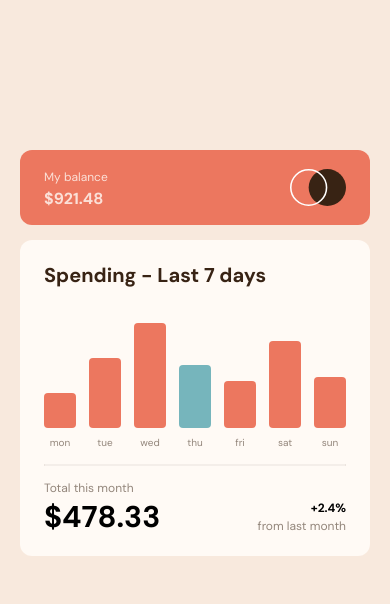
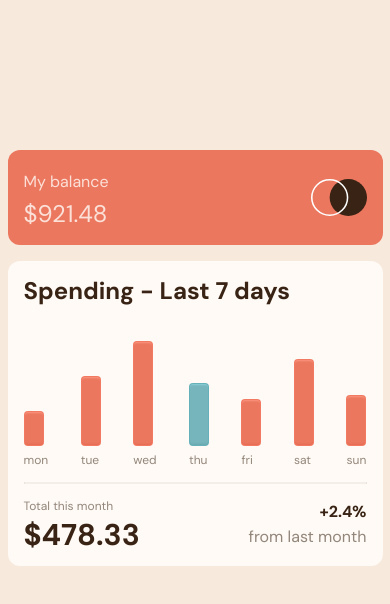
Before and after one commit to ialbertmartinez/expenses-chart, a plain HTML site: page index.html in a window 390 px wide. Drawn offline with Linux system fonts and the light colour scheme.

Commit message:
add interactive chart via external json | add responsive behavior to meet objectives

```diff
--- /dev/null
+++ b/blocks/chart.css
@@ -0,0 +1,105 @@
+.chart {
+	font-family: "DM Sans", arial, sans-serif;
+	display: flex;
+	flex-flow: row nowrap;
+	justify-content: space-between;
+	align-items: baseline;
+	column-gap: 13px;
+}
+
+.chart__data-set {
+	padding-top: 20px;
+	position: relative;
+	display: grid;
+	align-items: baseline;
+	justify-items: stretch;
+	justify-content: space-between;
+	grid-template-areas:
+		"amount amount amount amount amount amount amount"
+		"day day day day day day day";
+	grid-template-columns: repeat(7, 1fr);
+}
+
+.chart__amount {
+	grid-area: amount;
+	background-color: hsl(10, 79%, 65%);
+	text-align: center;
+	font-size: 10px;
+	font-weight: 400;
+	cursor: pointer;
+	display: block;
+	box-sizing: border-box;
+	min-width: 40px;
+	max-width: min-content;
+	margin-bottom: 8px;
+	border: 1px solid hsl(10deg 99.64% 70.26% / 36%);
+	border-radius: 4px;
+	box-shadow: inset 0 3px 2px -2px hsl(10deg 100% 76.51% / 85%),
+		inset 0px -3px 2px -2px hsl(10deg 79% 43% / 17%);
+	transition: all 0.35s ease-in-out;
+}
+
+.chart__amount:hover {
+	background-color: hsl(10, 94%, 75%);
+}
+
+.chart__amount.active {
+	background-color: hsl(186, 34%, 60%);
+	border: 1px solid hsl(186deg 47.3% 46.79% / 28%);
+	box-shadow: inset 0 3px 2px -2px hsla(186, 82%, 80%, 0.475),
+		inset 0px -3px 2px -2px hsla(186, 36%, 40%, 0.256);
+}
+
+.chart__amount.active:hover {
+	background-color: hsl(186, 67%, 80%);
+}
+
+.chart__amount + .chart__amount_tooltip {
+	background: transparent;
+	box-sizing: border-box;
+	padding: 4px 1px;
+	opacity: 0;
+	position: absolute;
+	top: -25px;
+	left: 1%;
+	right: 1%;
+	z-index: 1;
+	visibility: hidden;
+}
+
+.chart__data-set:hover > .chart__amount:hover + .chart__amount_tooltip {
+	background: hsl(25, 47%, 15%);
+	color: hsl(27, 66%, 92%);
+	box-shadow: none;
+	opacity: 1;
+	visibility: visible;
+}
+
+.chart__day {
+	grid-area: day;
+	margin: 0;
+	box-sizing: border-box;
+	line-height: 1;
+	font-size: 0.625rem;
+	font-weight: 400;
+	color: hsl(28, 10%, 53%);
+	text-align: center;
+}
+
+@media all and (max-width: 470px) {
+	.chart {
+		max-width: 375px;
+		column-gap: 10px;
+	}
+	.chart__data-set {
+		display: flex;
+		flex-flow: column nowrap;
+	}
+	.chart__amount {
+		min-width: 20px;
+	}
+
+	.chart__day {
+		font-size: 0.75rem;
+	}
+}
--- /dev/null
+++ b/blocks/footer.css
@@ -0,0 +1,72 @@
+.footer {
+	box-sizing: border-box;
+	display: grid;
+	font-family: "DM Sans", arial, sans-serif;
+	grid-template-areas: "spent change";
+}
+
+.footer__column {
+	min-width: 50%;
+	display: flex;
+	flex-flow: column nowrap;
+	justify-content: center;
+}
+
+.footer__column_spent {
+	grid-area: spent;
+}
+
+.footer__field-title {
+	box-sizing: border-box;
+	font-size: 12px;
+	font-weight: 400;
+	line-height: 1;
+	color: hsl(28, 10%, 53%);
+	margin: 0;
+	padding: 0;
+	margin-top: auto;
+	padding-bottom: 4px;
+}
+
+.footer__field-value {
+	box-sizing: border-box;
+	color: hsl(25, 47%, 15%);
+	font-weight: 700;
+	margin: 0;
+	padding: 0;
+}
+
+.footer__field-value_spent {
+	font-size: 1.875rem;
+	line-height: 1;
+	padding-top: 4px;
+}
+
+.footer__column_change {
+	flex-flow: column-reverse nowrap;
+	grid-area: change;
+	align-items: flex-end;
+}
+
+.footer__field-title_reverse {
+	color: hsl(28, 10%, 53%);
+	line-height: 1;
+	font-weight: 400;
+	font-size: 12px;
+}
+
+.footer__field-value_change {
+	margin-top: auto;
+	font-size: 0.75rem;
+	padding-bottom: 4px;
+}
+
+@media all and (max-width: 470px) {
+	.footer__field-title_reverse {
+		font-size: 1rem;
+	}
+
+	.footer__field-value_change {
+		font-size: 1rem;
+	}
+}
--- /dev/null
+++ b/blocks/header.css
@@ -0,0 +1,63 @@
+.header {
+	box-sizing: border-box;
+	font-family: "DM Sans", arial, sans-serif;
+	margin: 0 auto;
+	padding: 16px;
+	background-color: hsl(10, 79%, 65%);
+	display: flex;
+	flex-flow: row nowrap;
+	align-items: center;
+	justify-content: space-between;
+	min-width: 100%;
+	border-radius: 12px;
+}
+
+.header__column {
+	box-sizing: border-box;
+	display: flex;
+	flex-flow: row nowrap;
+	align-items: flex-start;
+	font-family: "DM Sans", arial, sans-serif;
+	max-width: 50%;
+}
+
+.header__column_balance {
+	flex-flow: column nowrap;
+}
+
+.header__field-title {
+	margin: 0;
+	padding: 0;
+	box-sizing: border-box;
+	line-height: 2;
+	font-size: 12px;
+	font-weight: 400;
+	color: hsla(33, 100%, 98%, 80%);
+	text-align: left;
+}
+
+.header__field-value {
+	box-sizing: border-box;
+	margin: 0;
+	padding: 0;
+	line-height: 1.3;
+	color: hsla(33, 100%, 98%, 80%);
+	font-size: 18px;
+	font-weight: 400;
+}
+
+.header__logo {
+	box-sizing: border-box;
+	display: block;
+	max-width: 56px;
+	height: auto;
+}
+
+@media all and (max-width: 470px) {
+	.header__field-title {
+		font-size: 1rem;
+	}
+	.header__field-value {
+		font-size: 1.5rem;
+	}
+}
--- /dev/null
+++ b/blocks/main.css
@@ -0,0 +1,52 @@
+.main {
+	box-sizing: border-box;
+	display: flex;
+	flex-flow: row nowrap;
+	min-width: 100%;
+}
+
+.main__wrapper {
+	display: flex;
+	flex-flow: column nowrap;
+	gap: 16px;
+	align-items: stretch;
+
+	background: #fffaf5;
+	border-radius: 12px;
+	box-sizing: border-box;
+
+	min-width: 450px;
+	font-size: 1.125rem;
+	padding: 16px;
+}
+
+.main__header-text {
+	color: hsl(25, 47%, 15%);
+	margin: 0;
+	padding: 0;
+	font-size: 1.25rem;
+	font-family: "DM Sans", arial, sans-serif;
+	font-weight: 700;
+}
+
+.main__divider {
+	box-sizing: border-box;
+	overflow: visible;
+	height: 2px;
+	display: block;
+	background: transparent;
+	box-shadow: inset 0 0 1px hsl(28, 10%, 53%);
+}
+
+@media all and (max-width: 470px) {
+	.main__wrapper {
+		min-width: 100%;
+		max-width: 375px;
+	}
+	.main__header-text {
+		font-size: 1.5rem;
+	}
+	.main__chart {
+		max-width: 375px;
+	}
+}
--- /dev/null
+++ b/blocks/page.css
@@ -0,0 +1,28 @@
+.page {
+	box-sizing: border-box;
+	background: hsl(27, 66%, 92%);
+	font-family: "DM Sans", arial, sans-serif;
+	font-size: 16px;
+	display: flex;
+	flex-direction: column;
+	justify-content: center;
+	align-items: center;
+	gap: 20px;
+	padding-top: 150px;
+}
+
+.page__wrapper {
+	box-sizing: border-box;
+	max-width: 450px;
+	font-family: "DM Sans", arial, sans-serif;
+	display: flex;
+	flex-direction: column;
+	gap: 16px;
+}
+
+@media all and (max-width: 470px) {
+	.page__wrapper {
+		min-width: 375px;
+		max-width: 375px;
+	}
+}
--- a/index.html
+++ b/index.html
@@ -12,14 +12,13 @@
 			href="./images/favicon-32x32.png" />
 
 		<title>Frontend Mentor | Expenses chart component</title>
-		<link rel="stylesheet" href="normalize.css" />
+		<!-- <link rel="stylesheet" href="style.css" /> -->
+		<link rel="stylesheet" href="./pages/index.css" />
 		<link rel="preconnect" href="https://fonts.googleapis.com" />
 		<link rel="preconnect" href="https://fonts.gstatic.com" crossorigin />
 		<link
 			href="https://fonts.googleapis.com/css2?family=DM+Sans:opsz,wght@9..40,400;9..40,700&display=swap"
 			rel="stylesheet" />
-		<link rel="stylesheet" href="style.css" />
-		<!-- Feel free to remove these styles or customise in your own stylesheet 👍 -->
 
 		<style>
 			.attribution {
@@ -36,8 +35,8 @@
 		<section class="page__wrapper">
 			<header class="header">
 				<div class="header__column header__column_balance">
-					<h1 class="field field__title field__title_header">My balance</h1>
-					<p class="field field__value field__value_balance">&dollar;921.48</p>
+					<h1 class="header__field-title">My balance</h1>
+					<p class="header__field-value">&dollar;921.48</p>
 				</div>
 				<div class="header__column">
 					<img
@@ -54,27 +53,31 @@
 					</header>
 
 					<section class="main__chart">
-						<div id="chart" class="chart"></div>
+						<div id="chart" class="chart">
+							<!-- auto populates with json data from data.json -->
+						</div>
 					</section>
 
 					<div class="main__divider"></div>
 
-					<footer class="main__footer footer">
+					<footer class="footer">
 						<!-- <div class="footer__columns"> -->
 						<!-- col 1 -->
 						<div class="footer__column footer__column_spent">
-							<h3 class="field field__title field__title_footer">
-								Total this month
-							</h3>
-							<p class="field field__value field__value_spent">$478.33</p>
+							<h3 class="footer__field-title">Total this month</h3>
+							<p class="footer__field-value footer__field-value_spent">
+								$478.33
+							</p>
 						</div>
 						<!-- /col 1 -->
 						<!-- col 2 -->
 						<div class="footer__column footer__column_change">
-							<h3 class="field field__title field__title_footer-reverse">
+							<h3 class="footer__field-title footer__field-title_reverse">
 								from last month
 							</h3>
-							<p class="field field__value field__value_change">+2.4%</p>
+							<p class="footer__field-value footer__field-value_change">
+								+2.4%
+							</p>
 						</div>
 						<!-- /col 2 -->
 						<!-- </div> -->
--- /dev/null
+++ b/pages/index.css
@@ -0,0 +1,6 @@
+@import url("../vendor/normalize.css");
+@import url("../blocks/page.css");
+@import url("../blocks/header.css");
+@import url("../blocks/main.css");
+@import url("../blocks/chart.css");
+@import url("../blocks/footer.css");
--- a/scripts/main.js
+++ b/scripts/main.js
@@ -7,17 +7,22 @@ fetch(myReq)
 	.then(response => response.json())
 	.then(data => {
 		for (let i = 0; i < data.length; i++) {
-			console.log(`data.day 1: ${data[i].day}`);
-			console.log(`data.day 1: ${data[i].amount}`);
+			console.log(`data.day ${i}: ${data[i].day}`);
+			console.log(`data.day ${i}: ${data[i].amount}`);
 			const dataSetEl = document.createElement("div");
 			const amountEl = document.createElement("div");
 			const dayEl = document.createElement("p");
+			const amountTooltipEl = document.createElement("div");
 
 			amountEl.style.height = `${data[i].amount * 2}px`;
 			amountEl.className = "chart__amount";
 
+			amountTooltipEl.className = "chart__amount chart__amount_tooltip";
+			amountTooltipEl.textContent = numberToCurrencyFormat(data[i].amount);
+
 			dayEl.className = "chart__day";
 			dayEl.textContent = data[i].day;
+
 			if (data[i].day === getDayName(day)) {
 				amountEl.className = "chart__amount active";
 			} else {
@@ -26,11 +31,19 @@ fetch(myReq)
 
 			dataSetEl.className = "chart__data-set";
 			dataSetEl.appendChild(amountEl);
+			dataSetEl.appendChild(amountTooltipEl);
 			dataSetEl.appendChild(dayEl);
 			dataSetEls.appendChild(dataSetEl);
 		}
 	})
 	.catch(console.error);
+
+const numberToCurrencyFormat = amount => {
+	return amount.toLocaleString("en-US", {
+		style: "currency",
+		currency: "USD",
+	});
+};
 
 function getDayName(day) {
 	switch (day) {
@@ -55,6 +68,9 @@ function getDayName(day) {
 		case 6:
 			return "sat";
 			break;
+		default:
+			return "Invalid input. Try again.";
+			break;
 	}
 }
 //function createHTMLEls(data) {
--- a/style.css
+++ b/style.css
@@ -1,6 +1,15 @@
-.page {
+@import url("../vendor/normalize.css");
+@import url("../blocks/page.css");
+@import url("../blocks/header.css");
+@import url("../blocks/field.css");
+@import url("../blocks/main.css");
+@import url("../blocks/chart.css");
+@import url("../blocks/footer.css");
+/* .page {
+	box-sizing: border-box;
 	background: hsl(27, 66%, 92%);
 	font-family: "DM Sans", arial, sans-serif;
+	font-size: 16px;
 	display: flex;
 	flex-direction: column;
 	justify-content: center;
@@ -10,13 +19,20 @@
 }
 
 .page__wrapper {
-	max-width: 350px;
+	box-sizing: border-box;
+	max-width: 450px;
 	font-family: "DM Sans", arial, sans-serif;
 	display: flex;
 	flex-direction: column;
-	gap: 15px;
+	gap: 16px;
 }
 
+@media all and (max-width: 470px) {
+	.page__wrapper {
+		min-width: 375px;
+		max-width: 375px;
+	}
+} */
 /* soft red: bg and bar-graph:normal */
 .header {
 	box-sizing: border-box;
@@ -25,9 +41,9 @@
 	flex-flow: row nowrap;
 	align-items: center;
 	justify-content: space-between;
-	min-width: 350px;
+	min-width: 100%;
 	margin: 0 auto;
-	padding: 15px 24px;
+	padding: 16px;
 	border-radius: 12px;
 }
 
@@ -48,6 +64,7 @@
 .field__title_footer = font-color
 */
 .field {
+	/* .field  */
 	box-sizing: border-box;
 	font-family: "DM Sans", arial, sans-serif;
 	margin: 0;
@@ -56,27 +73,28 @@
 }
 
 .field__title {
-	box-sizing: border-box;
-	line-height: 2;
-	font-size: 12px;
-	font-weight: 400;
+	/* .field  */
 }
 
 .field__title_header {
+	/* .field  */
 	color: hsla(33, 100%, 98%, 80%);
 	text-align: left;
+	/* font-size: 10px; */
 }
 
 .field__value {
-	box-sizing: border-box;
+	/* .field  */
+
 	font-weight: 700;
-	margin: 0;
-	padding: 0;
 }
 
 .field__value_balance {
+	/* .field  */
 	line-height: 1.3;
 	color: hsla(33, 100%, 98%, 80%);
+	font-size: 18px;
+	font-weight: 400;
 }
 
 .header__logo {
@@ -86,46 +104,56 @@
 	height: auto;
 }
 
+@media all and (max-width: 470px) {
+	.field__title {
+		/* .field  */
+		font-size: 1rem; /* 16px */
+	}
+	.field__value_balance {
+		/* .field  */
+		font-size: 1.5rem; /* 24px */
+	}
+}
 /* cream: main content bg */
-.main {
+/* .main {
 	box-sizing: border-box;
 	display: flex;
 	flex-flow: row nowrap;
-	max-width: 1440px;
-	margin: 0 auto;
+	min-width: 100%;
 }
 
 .main__wrapper {
-	box-sizing: border-box;
 	display: flex;
 	flex-flow: column nowrap;
-	align-items: space-between;
-	gap: 16px 20px;
+	gap: 16px;
+	align-items: stretch;
+
 	background: #fffaf5;
-	min-width: 350px;
-	font-size: 18px;
-	padding: 24px;
 	border-radius: 12px;
-}
-
-.main__header {
-	margin-bottom: auto;
-}
-/* dark brown: main-body-text */
-.main__header-text {
+	box-sizing: border-box;
+	/* min-width: 100%;
+	min-width: 450px;
+	font-size: 1.125rem;
+	padding: 16px;
+} */
+/* .main__header-text {
 	color: hsl(25, 47%, 15%);
 	margin: 0;
 	padding: 0;
-	margin-block: 0;
-	margin-inline: 0;
-	font-size: 20px;
+	font-size: 1.25rem;
 	font-family: "DM Sans", arial, sans-serif;
 	font-weight: 700;
-}
-
-.main__chart {
-	min-width: 100%;
-}
+} */
+/*
+@media all and (max-width: 470px) {
+	.main__wrapper {
+		min-width: 100%;
+		max-width: 375px;
+	}
+	.main__header-text {
+		font-size: 1.5rem;
+	}
+} */
 
 .chart {
 	font-family: "DM Sans", arial, sans-serif;
@@ -137,31 +165,116 @@
 }
 
 .chart__data-set {
-	flex: 10%;
 	padding-top: 20px;
+	position: relative;
+	display: grid;
+	align-items: baseline;
+	justify-items: stretch;
+	justify-content: space-between;
+	grid-template-areas:
+		"amount amount amount amount amount amount amount"
+		"day day day day day day day";
+	grid-template-columns: repeat(7, 1fr);
 }
 
 .chart__amount {
+	grid-area: amount;
+	background-color: hsl(10, 79%, 65%);
+
+	text-align: center;
+	font-size: 10px;
+	font-weight: 400;
+
+	cursor: pointer;
+
+	display: block;
 	box-sizing: border-box;
-	background-color: hsl(10, 79%, 65%);
+
+	min-width: 40px;
+	max-width: min-content;
+
+	margin-bottom: 8px;
+
+	border: 1px solid hsl(10deg 99.64% 70.26% / 36%);
 	border-radius: 4px;
-	margin-bottom: 10px;
+	box-shadow: inset 0 3px 2px -2px hsl(10deg 100% 76.51% / 85%),
+		inset 0px -3px 2px -2px hsl(10deg 79% 43% / 17%);
+
+	transition: all 0.35s ease-in-out;
+}
+
+.chart__amount:hover {
+	background-color: hsl(10, 94%, 75%);
+}
+
+/* cyan: bar-graph:active */
+.chart__amount.active {
+	background-color: hsl(186, 34%, 60%);
+	border: 1px solid hsl(186deg 47.3% 46.79% / 28%);
+	box-shadow: inset 0 3px 2px -2px hsla(186, 82%, 80%, 0.475),
+		inset 0px -3px 2px -2px hsla(186, 36%, 40%, 0.256);
+	/* transition: background-color 0.35s linear; */
+}
+
+/* cyan: bar-graph:active */
+.chart__amount.active:hover {
+	background-color: hsl(186, 67%, 80%);
+}
+
+.chart__amount + .chart__amount_tooltip {
+	background: transparent;
+	box-sizing: border-box;
+	padding: 4px 1px;
+	opacity: 0;
+	position: absolute;
+	top: -25px;
+	left: 1%;
+	right: 1%;
+	z-index: 1;
+	visibility: hidden;
+}
+
+.chart__data-set:hover > .chart__amount:hover + .chart__amount_tooltip {
+	background: hsl(25, 47%, 15%);
+	color: hsl(27, 66%, 92%);
+	box-shadow: none;
+	opacity: 1;
+	visibility: visible;
 }
 
 .chart__day {
+	grid-area: day;
 	margin: 0;
 	box-sizing: border-box;
 	line-height: 1;
-	font-size: 10px;
+	font-size: 0.625rem; /* 10px */
 	font-weight: 400;
 	color: hsl(28, 10%, 53%);
 	text-align: center;
 }
 
-/* cyan: bar-graph:active */
-.chart__amount.active {
-	background-color: hsl(186, 34%, 60%);
+@media all and (max-width: 470px) {
+	.main__chart {
+		max-width: 375px;
+	}
+	.chart {
+		max-width: 375px;
+		column-gap: 10px;
+	}
+	.chart__data-set {
+		display: flex;
+		flex-flow: column nowrap;
+		/* max-width: 375px; */
+	}
+	.chart__amount {
+		min-width: 20px;
+	}
+
+	.chart__day {
+		font-size: 0.75rem;
+	}
 }
+
 .main__divider {
 	box-sizing: border-box;
 	overflow: visible;
@@ -180,7 +293,6 @@
 .footer__columns {
 	box-sizing: border-box;
 	display: grid;
-	grid-template-areas: "spent change";
 }
 
 .footer__column {
@@ -207,7 +319,7 @@
 }
 
 .field__value_spent {
-	font-size: 30px;
+	font-size: 1.875rem; /* 30px */
 	line-height: 1;
 	padding-top: 4px;
 }
@@ -222,11 +334,21 @@
 	color: hsl(28, 10%, 53%);
 	line-height: 1;
 	font-weight: 400;
-	font-size: 12px;
+	font-size: 12px; /* 12px */
 }
 
 .field__value_change {
 	margin-top: auto;
-	font-size: 12px;
+	font-size: 0.75rem; /* 12px */
 	padding-bottom: 4px;
 }
+
+@media all and (max-width: 470px) {
+	.field__title_footer-reverse {
+		font-size: 1rem;
+	}
+
+	.field__value_change {
+		font-size: 1rem;
+	}
+}
```
Also changed, not shown: images/expenses_chart-logo-01.png (deleted), images/logo-01.png (deleted), vendor/normalize.css (renamed from normalize.css).
